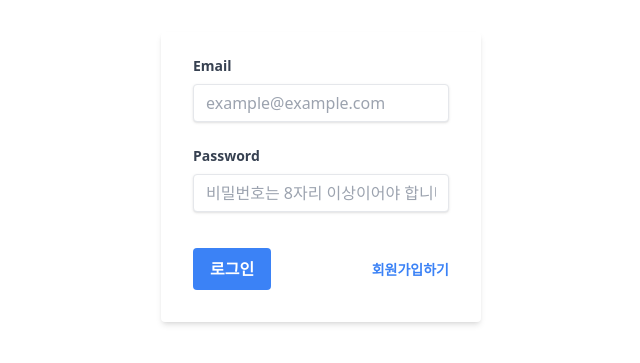
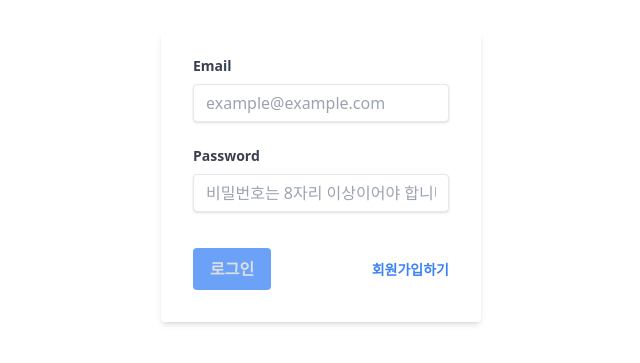
Before and after one commit to bjc1102/wanted-pre-onboarding-challenge-fe-1, a React (Vite) app: page /auth in a window 1280 px wide. Shown: the part 215-578 px from the top of the page, without its empty margins (319-959 px from the left). Built offline with nearby package versions, Linux system fonts and the light colour scheme.

Commit message:
feat: login시 유효성 확인

```diff
--- a/src/components/LoginForm.tsx
+++ b/src/components/LoginForm.tsx
@@ -6,6 +6,7 @@ import { SignType } from "../types/form";
 import API from "../lib/instance";
 import { ValueType } from "../types/util";
 import useLogin from "../hooks/useLogin";
+import signValidation, { isFormValidate } from "../utils/validate";
 
 const LoginForm = () => {
   const LoginAPI = (value: ValueType) => API.signin(value as SignType);
@@ -20,6 +21,7 @@ const LoginForm = () => {
 
   const { handleChange, handleSubmit, error } = useForm({
     initialValue,
+    validate: signValidation,
     onSubmit,
   });
 
@@ -58,6 +60,7 @@ const LoginForm = () => {
           </div>
           <div className="flex items-center justify-between">
             <button
+              disabled={isFormValidate(error)}
               className="disabled:opacity-75 disabled:text-gray-300 bg-blue-500 hover:bg-blue-700 text-white font-bold py-2 px-4 rounded focus:outline-none focus:shadow-outline"
               type="submit"
             >
```
Also changed, not shown: 1 other file (tests, documents, lock files or other folders).
